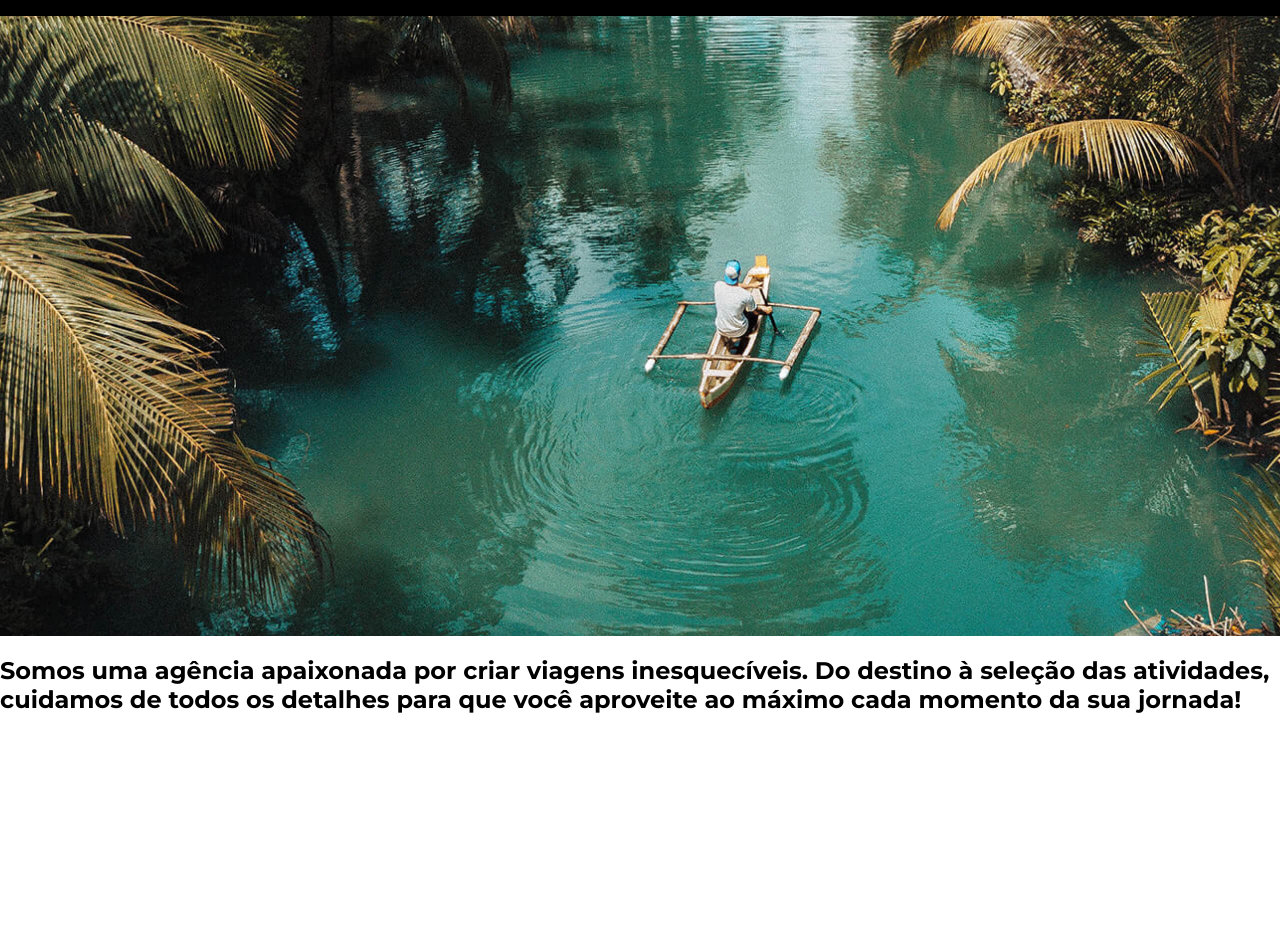
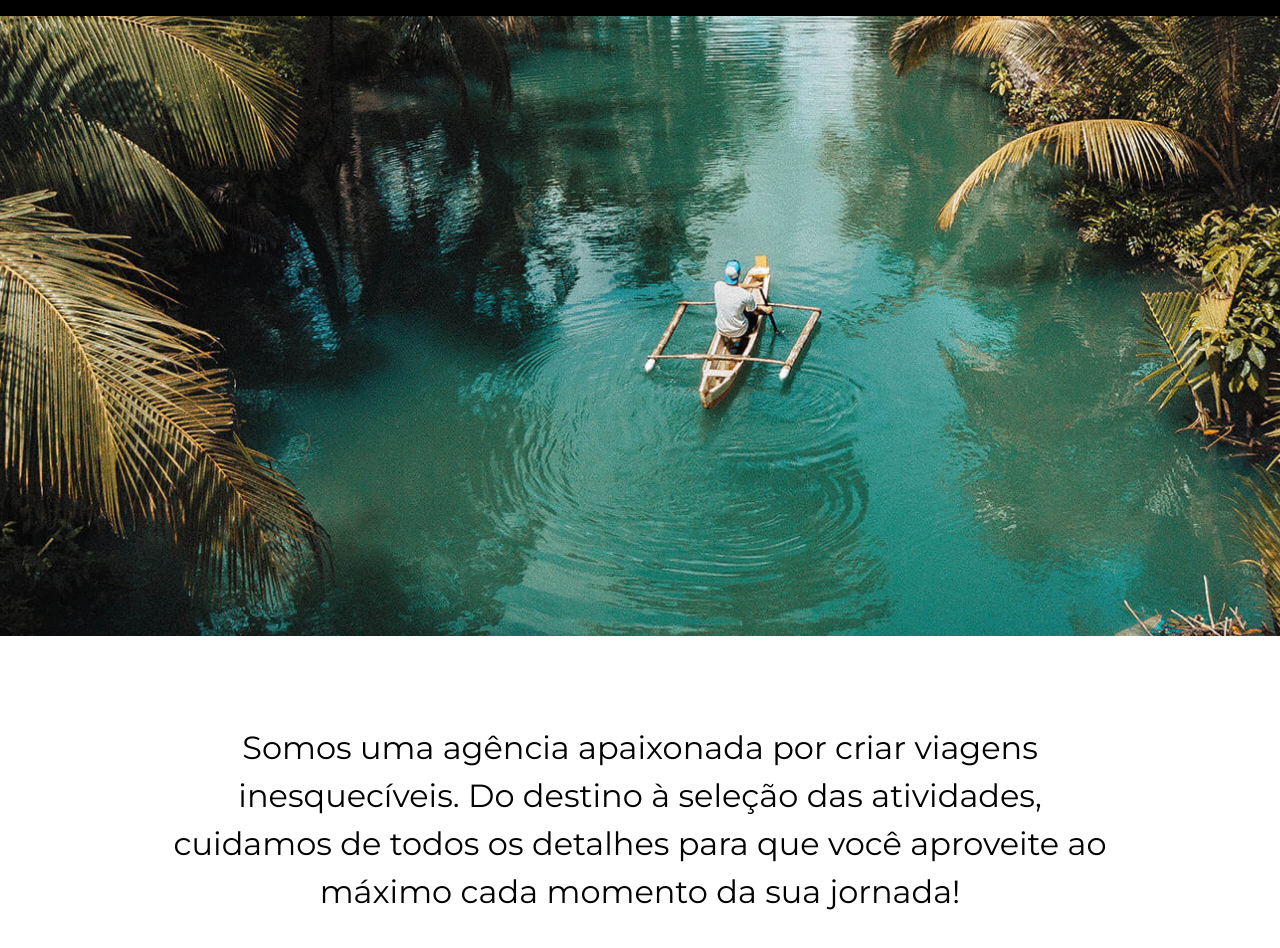
Before and after one commit to AdrielCintra/jornada-viagens, a plain HTML site: page index.html in a window 1280 px wide. Shown: the part 124-1072 px from the top of the page. Before the commit the page ends 858 px from the top, so only its background shows below. Drawn offline with Linux system fonts and the light colour scheme.

Commit message:
Finaliza hero

```diff
--- a/CSS/hero.css
+++ b/CSS/hero.css
@@ -5,11 +5,25 @@
   background-size: cover;
 }
 
+.hero h2 {
+  padding: 88px 24px;
+  margin: 0px;
+  font-weight: var(--text-weigth);
+  font-size: 20px;
+  text-align: center;
+  line-height: 1.5;
+}
+
 @media screen and (min-width: 768px) {
   .hero-img {
     height: 620px;
     background: url(../IMG/hero-tablet.jpg) no-repeat;
     background-size: cover;
+  }
+
+  .hero h2 {
+    padding: 88px 60px;
+    font-size: 32px;
   }
 }
 
@@ -19,4 +33,14 @@
     background: url(../IMG/hero-desktop.jpg) no-repeat;
     background-size: cover;
   }
+
+  .hero h2 {
+    padding: 88px 120px;
+  }
 }
+
+@media screen and (min-width: 1024px) {
+  .hero h2 {
+    padding: 88px 160px;
+  }
+}
```
